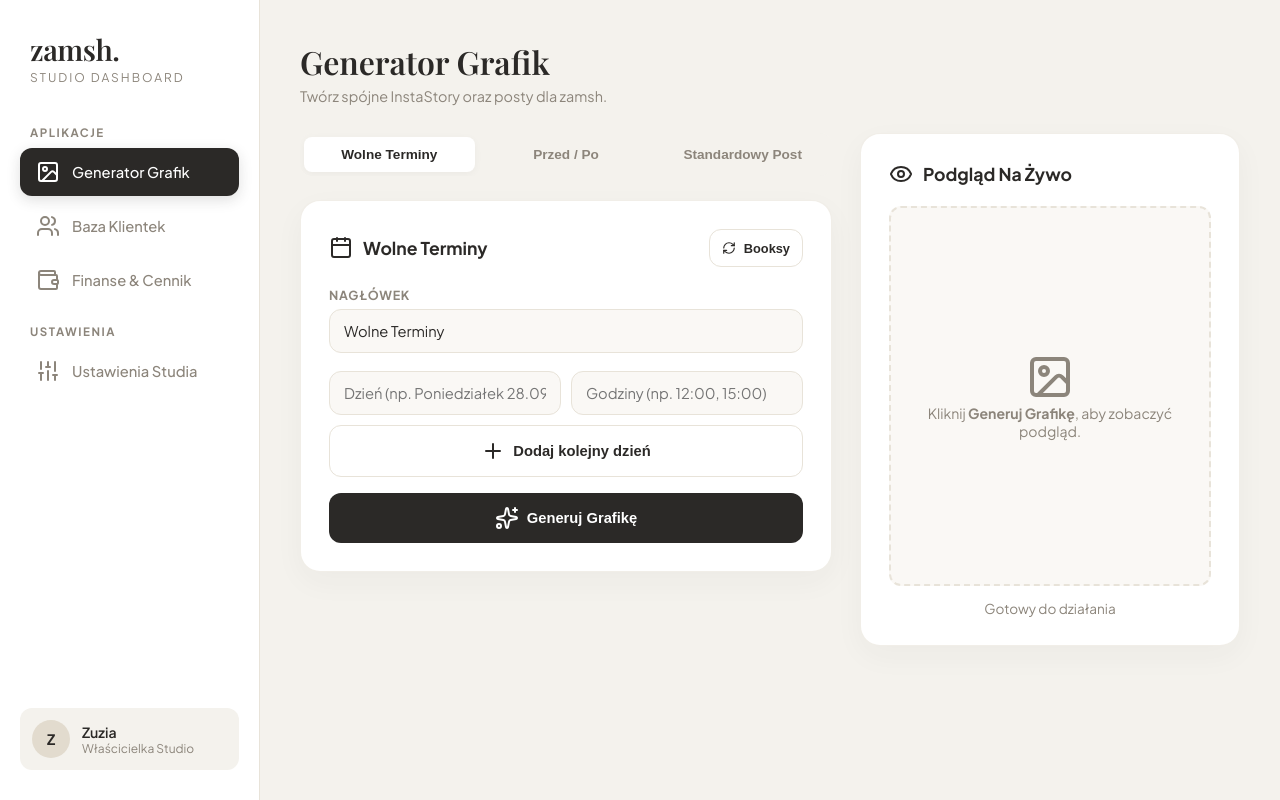
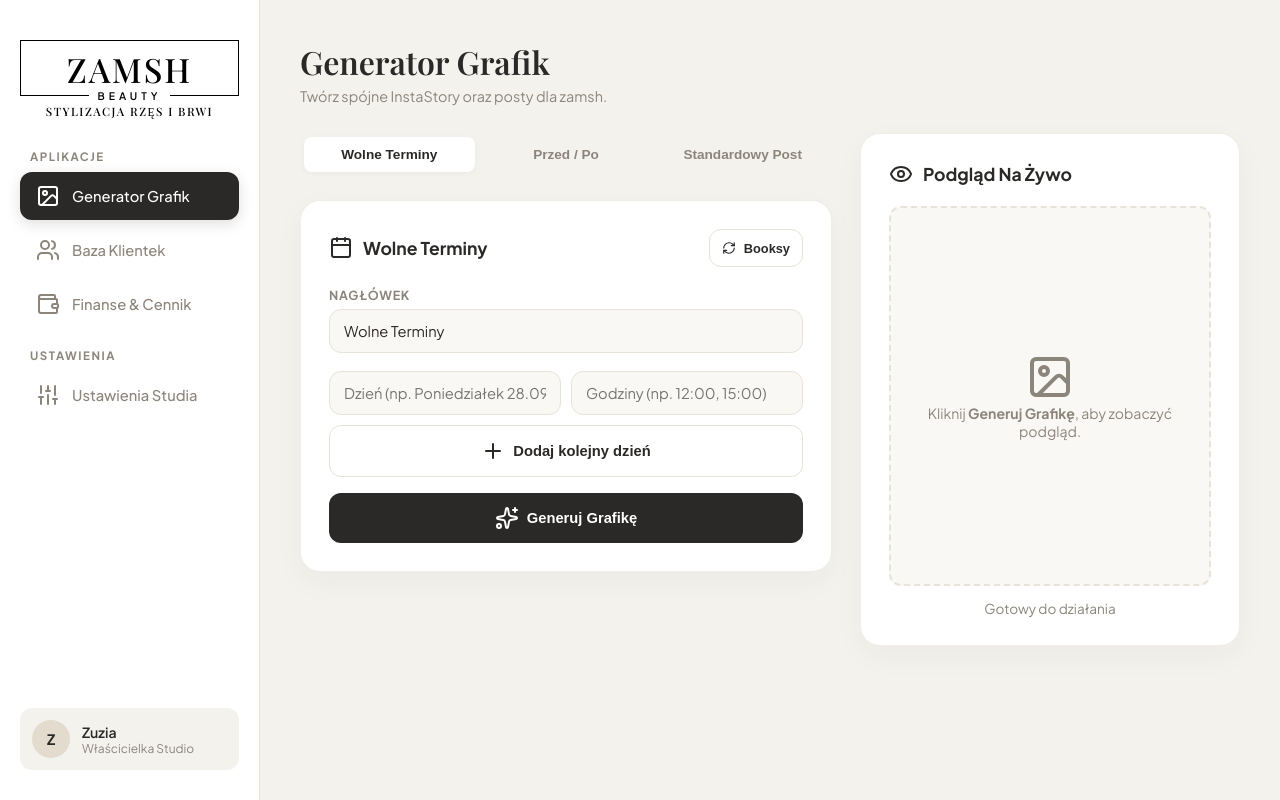
Before and after one commit to mthanczar-cmd/zamsh, a website: page index.html in a window 1280 px wide. Drawn offline with nearby package versions, Linux system fonts and the light colour scheme; a web font is replaced by a local one.

Commit message:
Dodano nowe style logo ZAMSH

```diff
--- a/index.html
+++ b/index.html
@@ -56,24 +56,55 @@
       z-index: 100;
     }
 
-    .brand {
-      padding: 0 10px 20px 10px;
+    .brand-box {
+      text-align: center;
+      padding: 10px 0;
+      font-family: 'Playfair Display', serif;
+      color: #000000;
     }
 
-    .brand h1 {
-      font-family: 'Playfair Display', serif;
-      font-size: 1.8rem;
-      font-weight: 600;
-      letter-spacing: -0.5px;
+    .brand-inner {
+      border: 1.5px solid #000000;
+      padding: 12px 10px 8px 10px;
+      position: relative;
+      margin-bottom: 8px;
     }
 
-    .brand span {
-      font-size: 0.75rem;
-      text-transform: uppercase;
+  .brand-inner h2 {
+      font-size: 2.1rem;
+      font-weight: 500;
       letter-spacing: 2px;
-      color: var(--text-muted);
-      display: block;
-      margin-top: 2px;
+      line-height: 1;
+      margin: 0;
+      color: #000000;
+    }
+
+  .brand-sub-line {
+      position: absolute;
+      bottom: -7px;
+      left: 0;
+      right: 0;
+      display: flex;
+      align-items: center;
+      justify-content: center;
+    }
+
+  .brand-sub-line span {
+      background: #ffffff;
+      padding: 0 8px;
+      font-family: 'Plus Jakarta Sans', sans-serif;
+      font-size: 0.65rem;
+      font-weight: 600;
+      letter-spacing: 4px;
+      color: #000000;
+    }
+
+  .brand-tagline {
+      font-size: 0.72rem;
+     letter-spacing: 1.5px;
+     color: #000000;
+     margin-top: 6px;
+     font-weight: 400;
     }
 
     .nav-menu {
@@ -453,9 +484,14 @@
 
   <!-- SIDEBAR NAWIGACYJNY -->
   <aside id="sidebar">
-    <div class="brand" style="display: var(--desktop-only, block);">
-      <h1>zamsh.</h1>
-      <span>studio dashboard</span>
+    <div class="brand-box" style="display: var(--desktop-only, block);">
+    <div class="brand-inner">
+        <h2>ZAMSH</h2>
+        <div class="brand-sub-line">
+            <span>BEAUTY</span>
+        </div>
+    </div>
+    <p class="brand-tagline">STYLIZACJA RZĘS I BRWI</p>
     </div>
 
     <div class="nav-section-title">Aplikacje</div>
```
